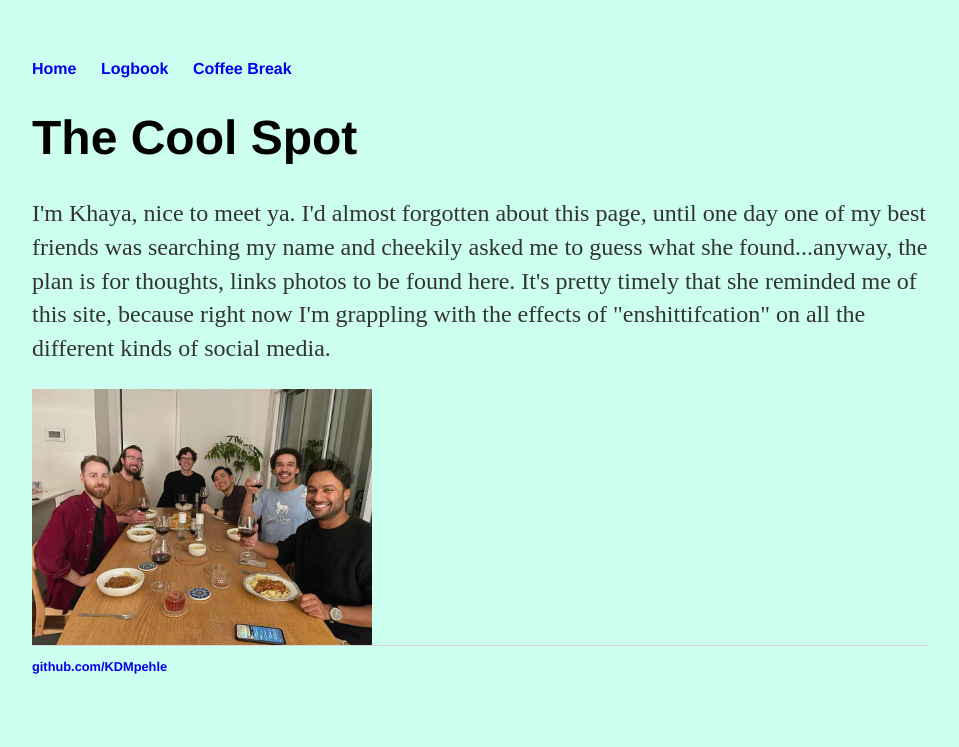
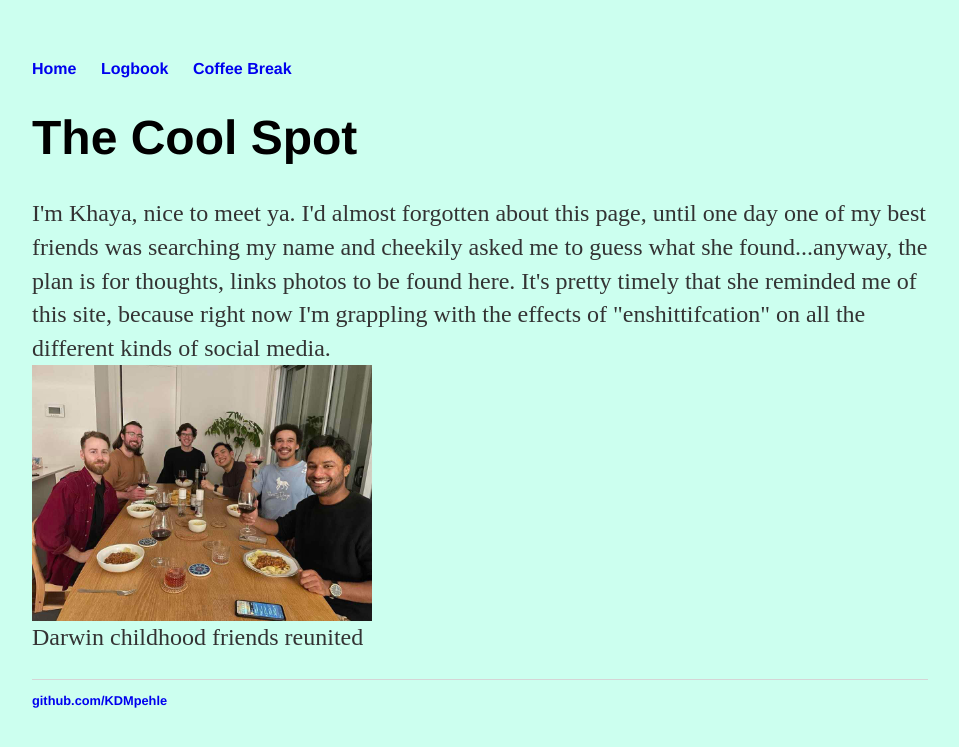
Before and after one commit to KDMpehle/KDMpehle.github.io, a Jekyll site: the page built from index.html, in a window 1280 px wide. Shown: the top 747 px of the page, without its empty margins (160-1119 px from the left). Built offline with Jekyll 4.4.1, drawn with Linux system fonts in a browser that asks for light colours.

Commit message:
Update index.html

```diff
--- a/index.html
+++ b/index.html
@@ -4,6 +4,9 @@ layout: default
 <div class="blurb">
 	<h1>The Cool Spot</h1>
 	<p> I'm Khaya, nice to meet ya. I'd almost forgotten about this page, until one day one of my best friends was searching my name and cheekily asked me to guess what she found...anyway, the plan is for thoughts,
-	links photos to be found here. It's pretty timely that she reminded me of this site, because right now I'm grappling with the effects of "enshittifcation" on all the different kinds of social media. </p>
-<img src = "images/Dboys_dinner.jpeg" width="340" height="256"/>
+	links photos to be found here. It's pretty timely that she reminded me of this site, because right now I'm grappling with the effects of "enshittifcation" on all the different kinds of social media.
+	<br>
+	<img src = "images/Dboys_dinner.jpeg" width="340" height="256"/> <br>
+	Darwin childhood friends reunited
+	</p>
 </div>
```
